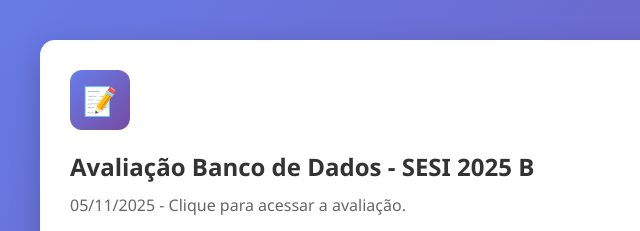
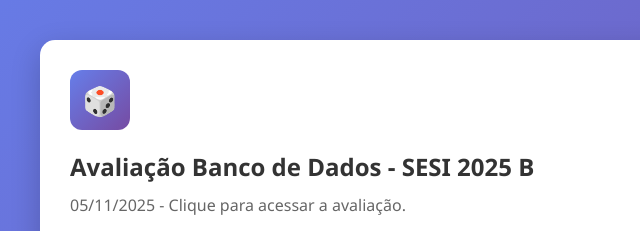
Before and after one commit to renan-senai/links, a plain HTML site: page index.html in a window 1280 px wide. Shown: the part 139-370 px from the top of the page, 0-640 px from the left. Drawn offline with Linux system fonts and the light colour scheme.

Commit message:
Update index.html

```diff
--- a/index.html
+++ b/index.html
@@ -116,7 +116,7 @@
 
         <div class="cards-grid">
             <a href="seb://renan-senai.github.io/links/assets/sesi25_avaliacao_bd.seb" class="card">
-                <div class="card-icon">📝</div>
+                <div class="card-icon">🎲</div>
                 <h2 class="card-title">Avaliação Banco de Dados - SESI 2025 B</h2>
                 <p class="card-description">05/11/2025 - Clique para acessar a avaliação.</p>
                 <div class="card-arrow">→</div>
```
